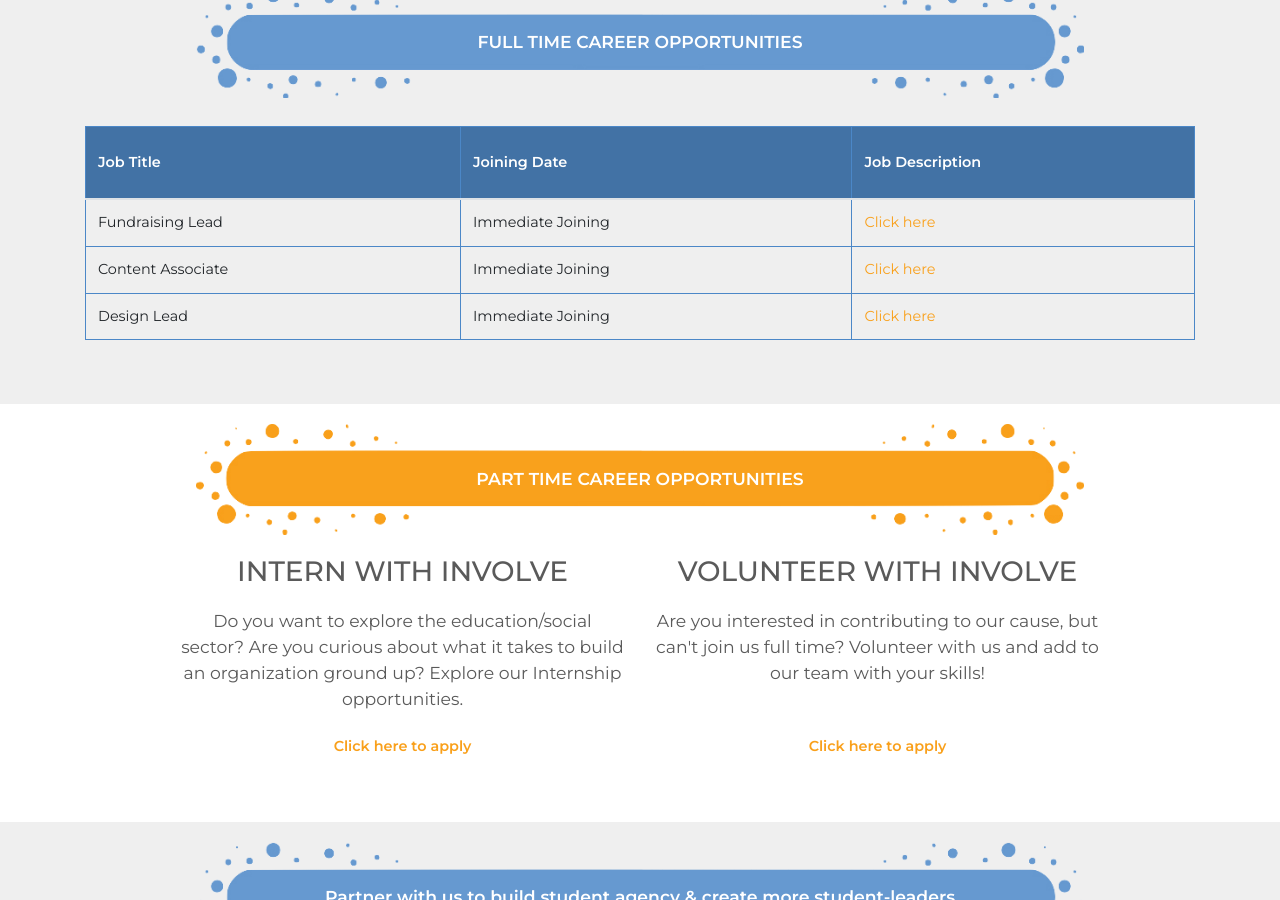
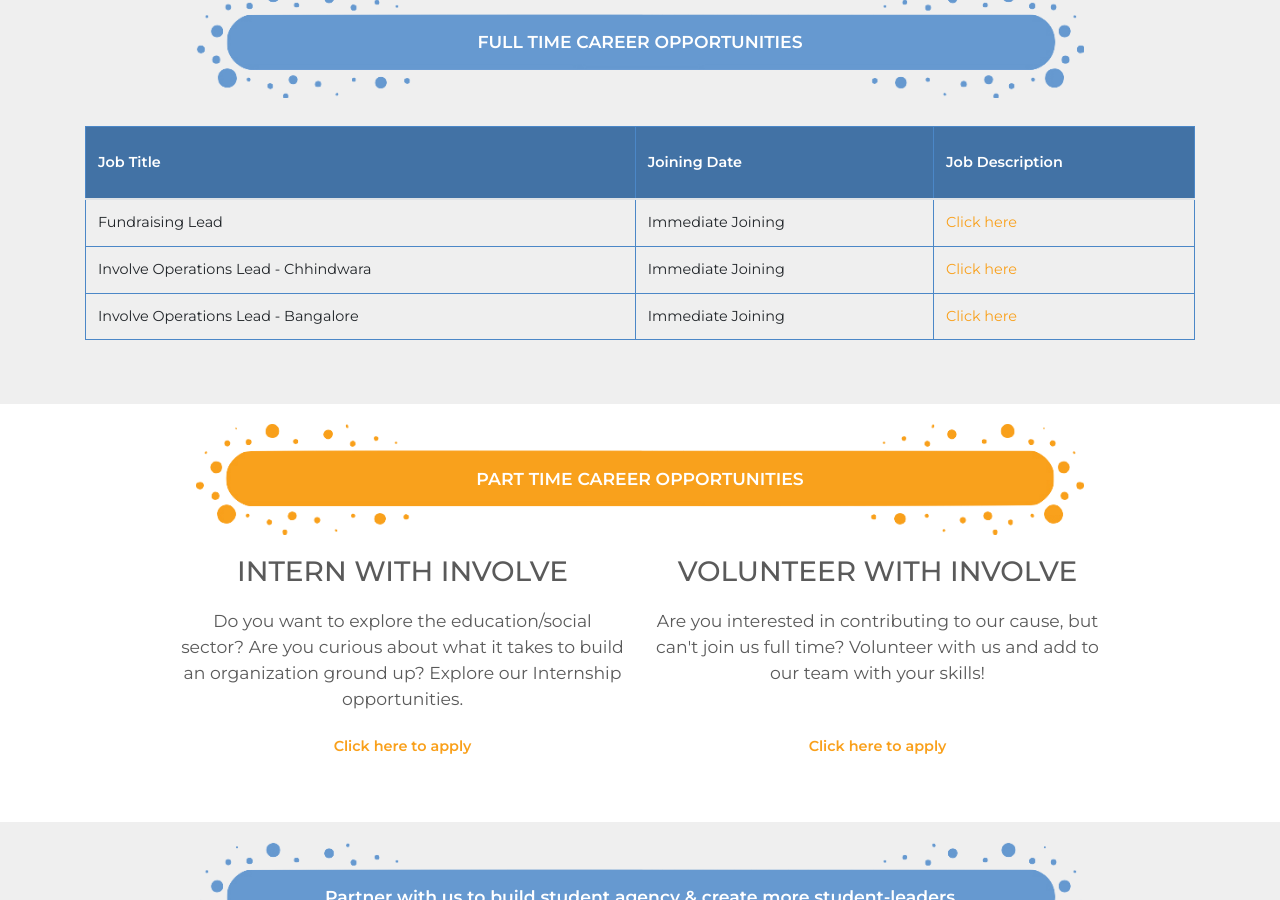
Before and after one commit to Involve-Edu/involveedupublic, a Jekyll site: the page built from get-involved.md, in a window 1280 px wide and 900 px high, scrolled down 449 px. Built offline with Jekyll 4.4.1, drawn with Linux system fonts in a browser that asks for light colours; comment, search, counter and statistics services are not loaded.

Commit message:
New changes

```diff
--- a/_data/get-involved.yml
+++ b/_data/get-involved.yml
@@ -8,13 +8,13 @@
       date: Immediate Joining
       apply_link: https://docs.google.com/document/d/1s4jvDsEPWTa52WmBsl7sDPiiPV5C0AJdRLRkcx-nNTA/edit
 
-    - title: Content Associate
+    - title: Involve Operations Lead - Chhindwara
       date: Immediate Joining
-      apply_link: https://drive.google.com/file/d/1kH3IPn9oeUwwol7q9VwE4SGY71-DRKAv/view
+      apply_link: https://drive.google.com/file/d/1bfuKfYAD2q4f-Oye-WueEMZuXzbjimr5/view?usp=sharing
 
-    - title: Design Lead
+    - title: Involve Operations Lead - Bangalore
       date: Immediate Joining
-      apply_link: https://drive.google.com/file/d/1LiZgfWT3V-lMlSfhr9jWZTAmXsK2j895/view
+      apply_link: https://drive.google.com/file/d/1YSINFSIDb2SAmGYMY70czJmoJ1i_3Ikx/view?usp=sharing
 
 part_time_carrers:
   title: PART TIME CAREER OPPORTUNITIES
```
